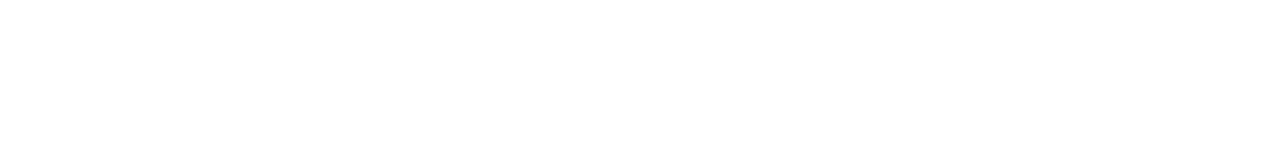
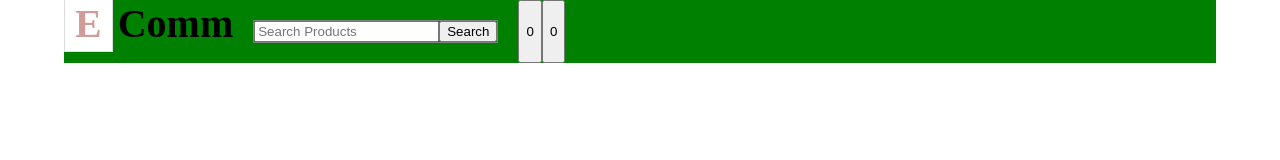
Before and after one commit to Laiba60/HTML-CSS-project, a plain HTML site: page index.html in a window 1280 px wide. Drawn offline with Linux system fonts and the light colour scheme.

Commit message:
AD haeder design

```diff
--- /dev/null
+++ b/common.css
@@ -0,0 +1,12 @@
+body{
+    margin:0;
+    padding:0;
+
+}
+.wrapper{
+    margin-left: 5%;
+    margin-right: 5%;
+    background-color:green;
+    width:90%;
+    height:100%;
+}
--- a/index.html
+++ b/index.html
@@ -5,10 +5,23 @@
     <meta name="viewport" content="width=device-width, initial-scale=1.0" />
     <title>My HTML CSS Project</title>
     <link rel="stylesheet" href="style.css" />
+    <link rel="stylesheet" href="common.css" />
   </head>
   <body>
-
-
-
+    <div class="wrapper">
+      <div class="header">
+        <div class="logo">
+          <h1><span>E</span><span>Comm</span></h1>
+        </div>
+        <div class="serachproduct">
+          <input type="text" placeholder="Search Products" />
+          <button>Search</button>
+        </div>
+        <div class="selected-product">
+          <button><span>0</span></button>
+          <button><span>0</span></button>
+        </div>
+      </div>
+    </div>
   </body>
 </html>
--- a/style.css
+++ b/style.css
@@ -0,0 +1,41 @@
+.header{
+    display:flex;
+
+
+}
+.logo h1{
+    margin:0;
+    font-size:40px;
+
+
+}
+.logo h1 span:first-of-type{
+    padding:5px 10px;
+    border:1px solid #ddd;
+    margin-right:5px;
+    color:#D19c97;
+    background-color: white;;
+}
+.serachproduct{
+    display: flex;
+    align-items: center;
+  border:1px solid gray;
+  margin:20px;
+font-size:30px;
+  justify-content:center;
+
+}
+.searchproduct input {
+width:70%;
+height:5%;
+padding:5px 10px;
+
+}
+.searchproduct button{
+    align-items: center;
+    justify-content:center;
+}
+.selected-product{
+display: flex;
+justify-content:space-between;
+}
```
Lines whose indentation alone changed are shown as unchanged.
